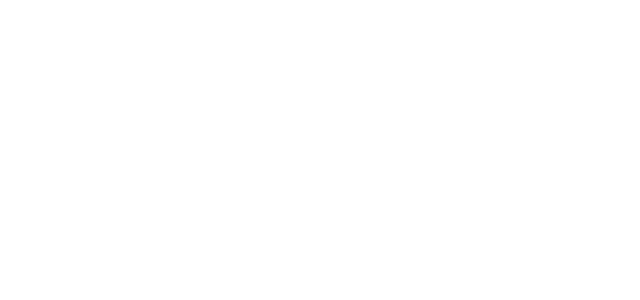
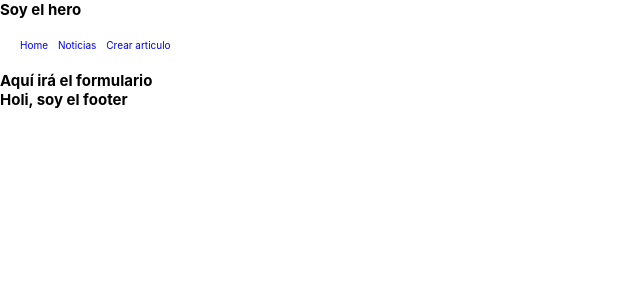
Before and after one commit to MrSetOne/SetNews, a React (Create React App) app: page /newnews in a window 1280 px wide. Shown: the top 300 px of the page, without its empty margins (0-640 px from the left). Built offline with nearby package versions, Linux system fonts and the light colour scheme.

Commit message:
basic structure

```diff
--- a/src/App.jsx
+++ b/src/App.jsx
@@ -1,9 +1,24 @@
+import { BrowserRouter , Routes , Route} from 'react-router-dom';
 import './App.css';
+import Header from './components/Header/Header';
+import Home from './components/Home/Home';
+import Main from './components/Main/Main';
+import NewNews from './components/NewNews/NewNews';
+import Footer from './components/Footer/Footer';
+
 
 function App() {
   return (
     <div className="App">
-
+      <BrowserRouter>
+        <Header/>
+        <Routes>
+          <Route path="/" element={<Home/>}/>
+          <Route path="/news" element={<Main/>}/>
+          <Route path="/newnews" element={<NewNews/>}/>
+        </Routes>
+        <Footer/>
+      </BrowserRouter>
     </div>
   );
 }
--- /dev/null
+++ b/src/components/Footer/Footer.jsx
@@ -0,0 +1,9 @@
+const Footer = () => {
+  return (
+    <footer className="Footer">
+        <h2>Holi, soy el footer</h2>
+    </footer>
+  )
+}
+
+export default Footer
--- /dev/null
+++ b/src/components/Header/Header.jsx
@@ -0,0 +1,13 @@
+import Hero from "./Hero/Hero"
+import NavBar from "./NavBar/NavBar"
+
+const Header = () => {
+  return (
+    <header className="Header">
+        <Hero/>
+        <NavBar/>
+    </header>
+  )
+}
+
+export default Header
--- /dev/null
+++ b/src/components/Header/Hero/Hero.jsx
@@ -0,0 +1,9 @@
+const Hero = () => {
+  return (
+    <div className="Hero">
+        <h2>Soy el hero</h2>
+    </div>
+  )
+}
+
+export default Hero
--- /dev/null
+++ b/src/components/Header/NavBar/NavBar.jsx
@@ -0,0 +1,13 @@
+import {Link} from 'react-router-dom'
+
+const NavBar = () => {
+  return (
+    <nav className="NavBar" style={{padding:"20px",display:"flex",gap:"10px"}}>
+        <Link to="/">Home</Link>
+        <Link to="/news">Noticias</Link>
+        <Link to="/newnews">Crear articulo</Link>
+    </nav>
+  )
+}
+
+export default NavBar
--- /dev/null
+++ b/src/components/Home/Home.jsx
@@ -0,0 +1,9 @@
+const Home = () => {
+  return (
+    <section className="Home">
+        <h1>Soy el Home</h1>
+    </section>
+  )
+}
+
+export default Home
--- /dev/null
+++ b/src/components/Main/Main.jsx
@@ -0,0 +1,9 @@
+const Main = () => {
+  return (
+    <section className="Main">
+        <h1>Soy el Main</h1>
+    </section>
+  )
+}
+
+export default Main
--- /dev/null
+++ b/src/components/NewNews/NewNews.jsx
@@ -0,0 +1,9 @@
+const NewNews = () => {
+  return (
+    <section className="NewNews">
+        <h1>Aquí irá el formulario</h1>
+    </section>
+  )
+}
+
+export default NewNews
```
